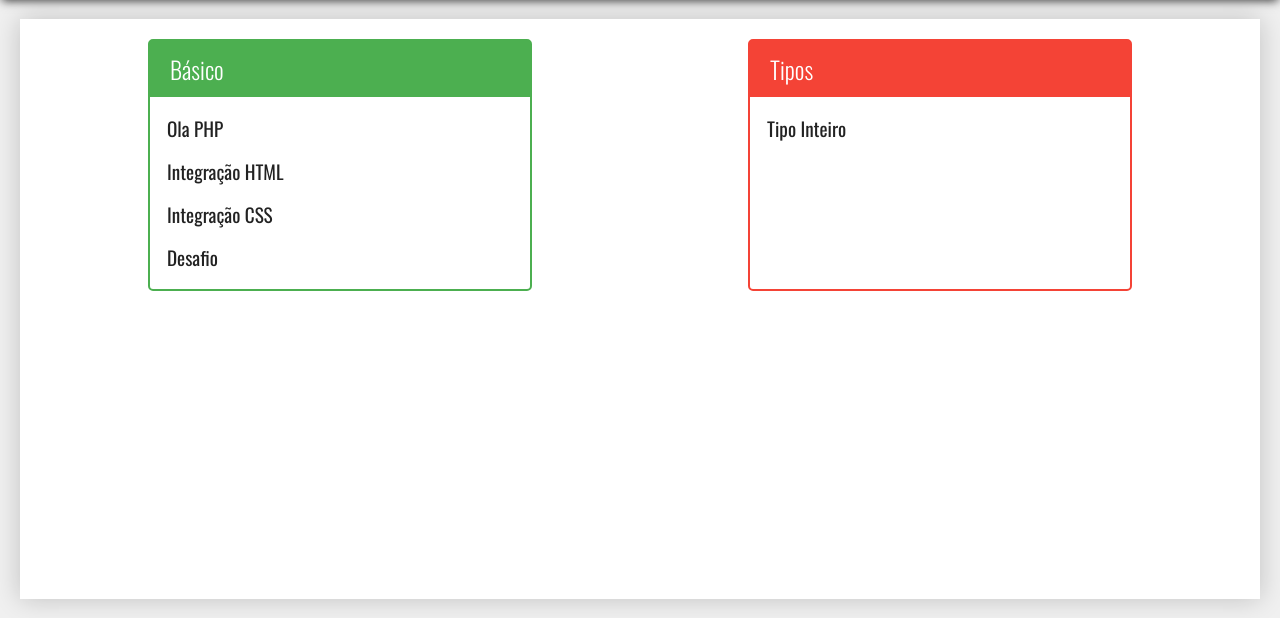
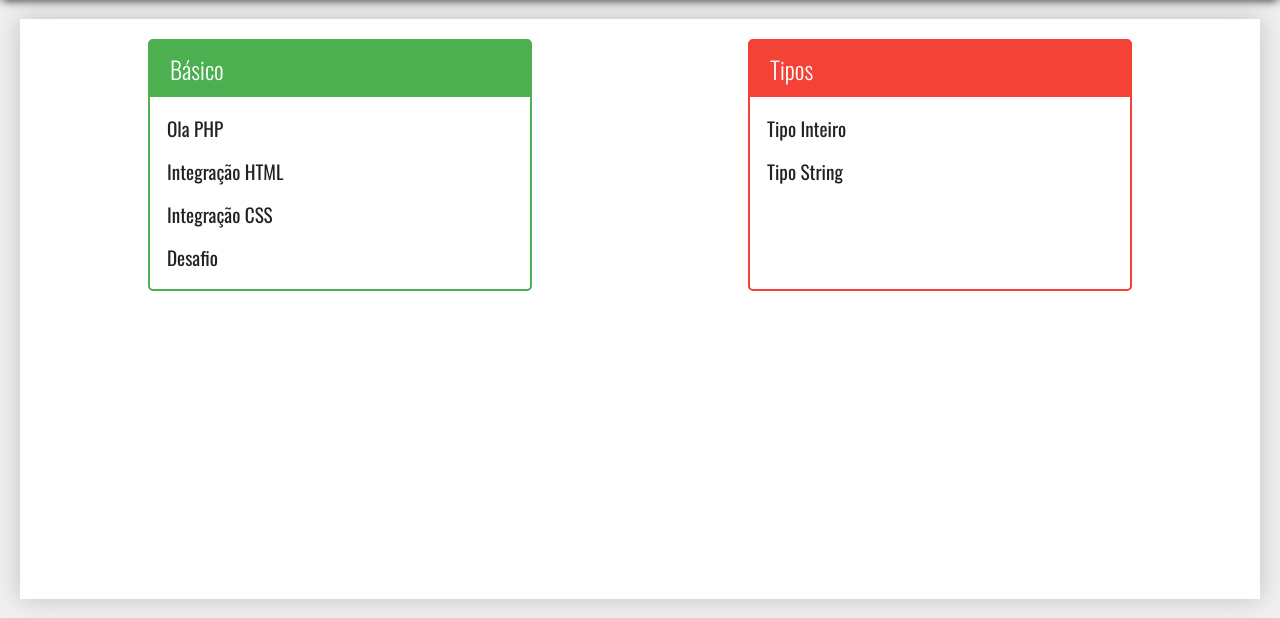
Before and after one commit to leonardoseek/Jornadaphp, a PHP site: page / in a window 1280 px wide. Shown: the part 121-739 px from the top of the page. Run offline with PHP 8.4, Linux system fonts and the light colour scheme.

Commit message:
Update index.php
adiciona tipo string

```diff
--- a/JORNADA-PHP/index.php
+++ b/JORNADA-PHP/index.php
@@ -1,3 +1,4 @@
+<!DOCTYPE html>
 <!DOCTYPE html>
 <html lang="en">
 <head>
@@ -37,6 +38,10 @@
                         <li>
                             <a href="exercicio.php?dir=tipos&file=int">Tipo Inteiro</a>
                         </li>
+                        <li>
+                            <a href="exercicio.php?dir=tipos&file=string">Tipo String</a>
+                        </li>
+
                     </ul>
                 </div>
             </nav>
@@ -47,9 +52,3 @@
     </footer>
 </body>
 </html>
-    </main>
-    <footer class="rodape">
-        COD3R & ALUNOS © <?= date('Y'); ?>
-    </footer>
-</body>
-</html>
```
